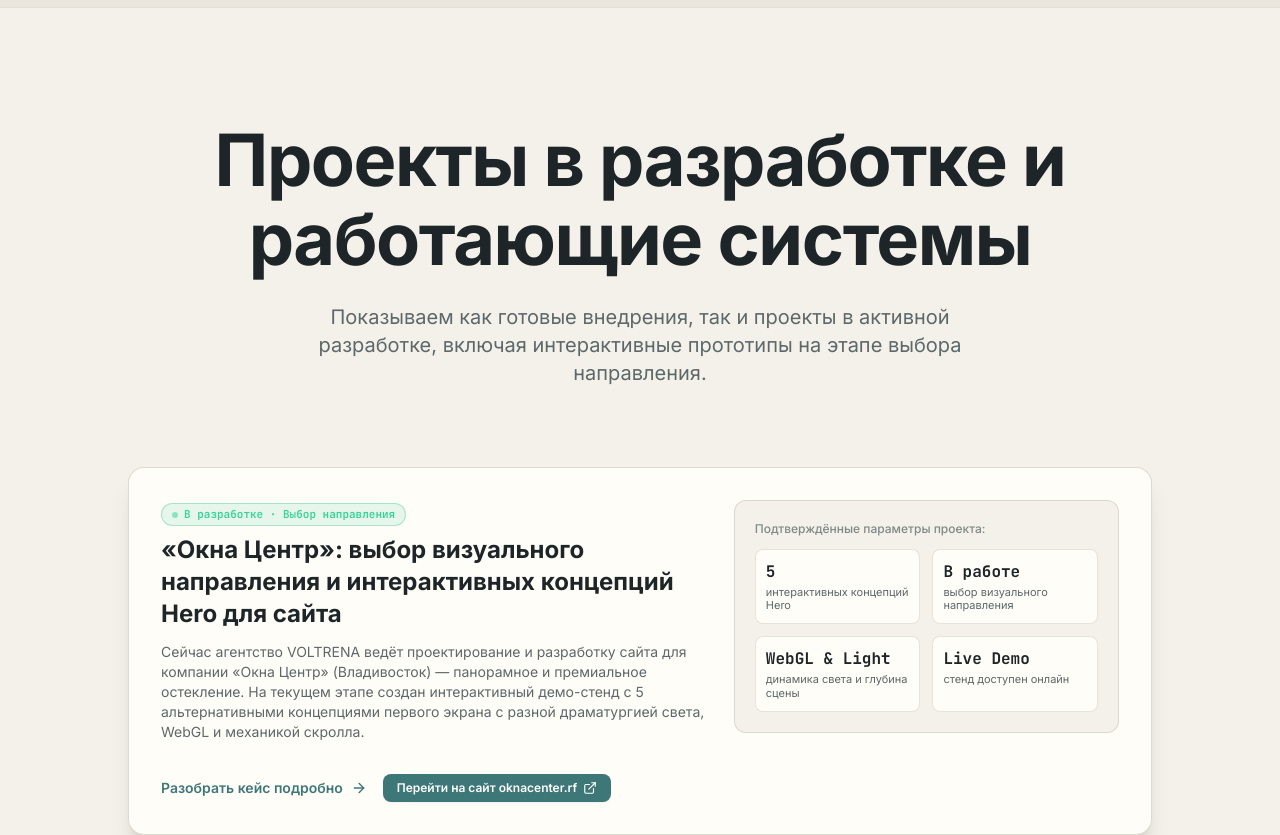
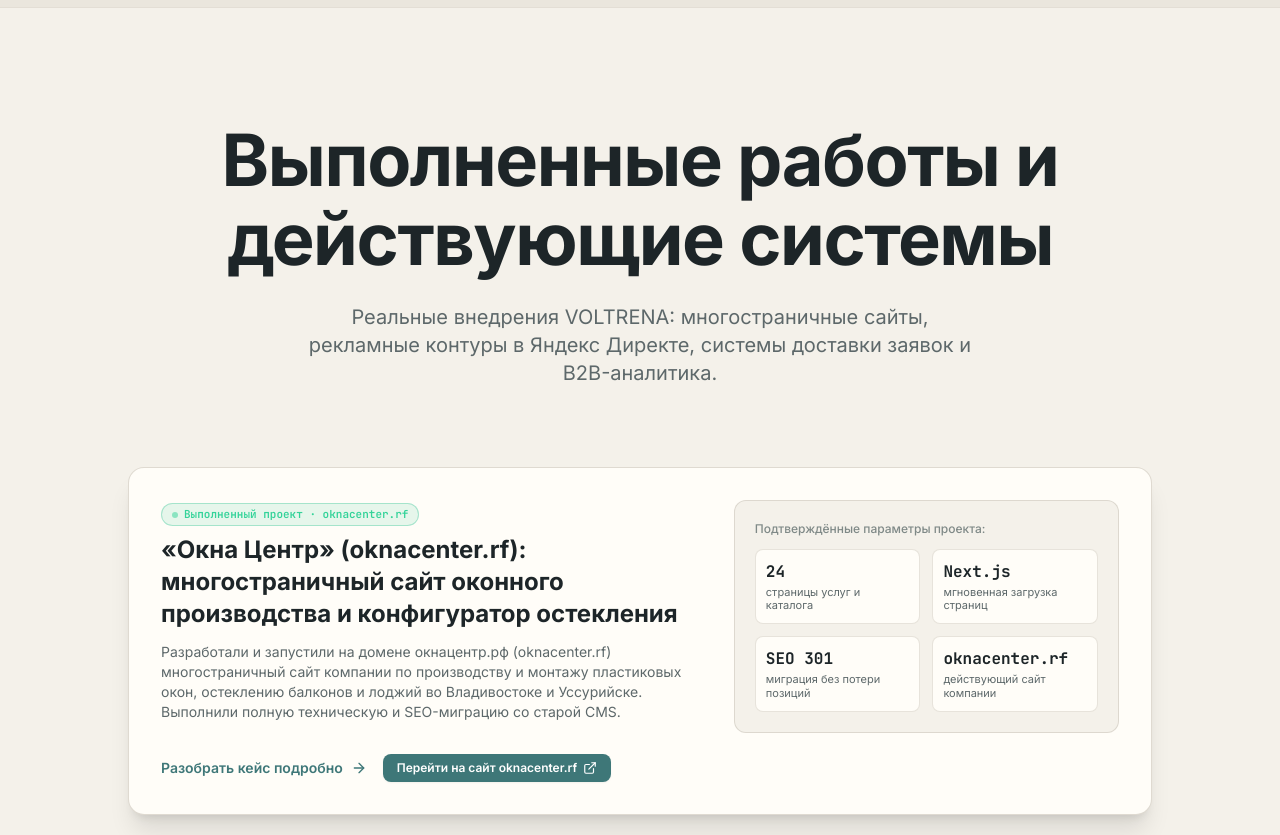
Before and after one commit to kdrkru-del/voltrena-site, a Next.js app: page /cases in a window 1280 px wide. Shown: the part 1000-1835 px from the top of the page. Built offline with nearby package versions, Linux system fonts and the light colour scheme; no server answers.

Commit message:
feat(cases): move okna-center (oknacenter.rf) from in-dev to completed production project across all sections

```diff
--- a/src/components/cases/CasesFeaturedOverview.tsx
+++ b/src/components/cases/CasesFeaturedOverview.tsx
@@ -13,9 +13,9 @@
       <div className="container mx-auto px-4 sm:px-6 max-w-6xl">
         <ScrollReveal>
           <SectionHeading
-            tag="ПРОЕКТЫ"
-            title="Проекты в разработке и работающие системы"
-            subtitle="Показываем как готовые внедрения, так и проекты в активной разработке, включая интерактивные прототипы на этапе выбора направления."
+            tag="ВЫПОЛНЕННЫЕ РАБОТЫ"
+            title="Выполненные работы и действующие системы"
+            subtitle="Реальные внедрения VOLTRENA: многостраничные сайты, рекламные контуры в Яндекс Директе, системы доставки заявок и B2B-аналитика."
             align="center"
           />
         </ScrollReveal>
--- a/src/components/cases/ProofSection.tsx
+++ b/src/components/cases/ProofSection.tsx
@@ -27,13 +27,13 @@
 const secondaryCases = [
   {
     title: 'Окна Центр',
-    system: 'Сайт & Интерактивный конфигуратор',
+    system: 'Система привлечения клиентов',
     systemHref: '/solutions/digital-sales-system/',
-    task: 'Спроектировать премиальный цифровой фасад компании и перевести спрос на панорамное остекление в квалифицированные заявки.',
-    implemented: 'oknacenter.rf → выбор остекления → Яндекс Директ → amoCRM → Telegram замерщика',
-    result: 'Отстройка от типовых оконных каталогов: панорамная подача объектов, интерактивный расчет конструкций и передача параметров остекления прямо в CRM.',
+    task: 'Перенести сайт оконного производства (Владивосток и Уссурийск) со старого конструктора на быстрый стек без потери SEO-позиций.',
+    implemented: 'oknacenter.rf (24 страницы Next.js) → SEO 301 миграция → конфигуратор расчёта → отдел замеров',
+    result: 'Мгновенная загрузка 24 посадочных страниц по окнам и лоджиям, интерактивный расчёт конструкций и доставка заявок без спама.',
     href: '/cases/#okna-center',
-    externalDemoUrl: 'https://окнацентр.рф',
+    externalDemoUrl: 'https://окнацентр.рф/',
     externalDemoLabel: 'oknacenter.rf',
   },
   {
--- a/src/components/sections/HomeClientIntentNavigator.tsx
+++ b/src/components/sections/HomeClientIntentNavigator.tsx
@@ -163,7 +163,7 @@
                   </div>
 
                   <a
-                    href="https://окнацентр.рф"
+                    href="https://окнацентр.рф/"
                     target="_blank"
                     rel="noopener noreferrer"
                     className="block p-4 rounded-xl bg-[#FFFDF8] border border-[#D7D3C8] hover:border-[#C9854D] transition-all group"
@@ -173,10 +173,10 @@
                       <ArrowUpRight className="w-3.5 h-3.5 group-hover:translate-x-0.5 group-hover:-translate-y-0.5 transition-transform" />
                     </div>
                     <div className="font-bold text-[#1D2528] text-sm group-hover:text-[#3E7778] transition-colors">
-                      Окна Центр · Панорамное остекление
+                      Окна Центр · Оконное производство (24 страницы)
                     </div>
                     <div className="text-xs text-[#5D686A] mt-1">
-                      Интерактивный конфигуратор конструкций, связка с amoCRM и Telegram инженера.
+                      Многостраничный сайт на Next.js, SEO 301 миграция, конфигуратор расчёта и запись на замер.
                     </div>
                   </a>
 
--- a/src/components/service/SelectedWebsitesShowcase.tsx
+++ b/src/components/service/SelectedWebsitesShowcase.tsx
@@ -20,6 +20,19 @@
 }
 
 const projects: SelectedProject[] = [
+  {
+    id: 'okna-center',
+    title: 'Окна Центр',
+    label: 'MANUFACTURING & GLAZING / 24-PAGE NEXT.JS SITE',
+    url: 'https://окнацентр.рф/',
+    displayDomain: 'oknacenter.rf',
+    description: 'Многостраничный сайт оконного производства и монтажа во Владивостоке и Уссурийске (24 канонические страницы на Next.js). Полная миграция со старой CMS с сохранением поискового трафика.',
+    additionalText: 'Структура охватывает пластиковые окна, комплексное остекление и внутреннюю отделку балконов и лоджий, коттеджи и панорамные конструкции. Встроен интерактивный конфигуратор расчёта стоимости и быстрая отправка заявки в отдел замеров.',
+    tags: ['Next.js', '24 Pages', 'SEO 301 Migration', 'Online Configurator', 'Yandex Metrica'],
+    goal: 'привлечение целевого поискового спроса по Приморскому краю и запись на замер.',
+    image: '/images/projects/okna-center.svg',
+    accentColor: 'text-[#C9854D] border-[#C9854D]/30 bg-[#C9854D]/10',
+  },
   {
     id: 'zelenyi-srez',
     title: 'Зелёный Срез',
@@ -45,19 +58,6 @@
     goal: 'превращать нишевой поисковый спрос в целевые обращения.',
     image: '/images/projects/techuchet.jpg',
     accentColor: 'text-blue-400 border-blue-500/30 bg-blue-500/10',
-  },
-  {
-    id: 'okna-center',
-    title: 'Окна Центр',
-    label: 'ARCHITECTURAL GLAZING / PREMIUM CONFIGURATOR',
-    url: 'https://окнацентр.рф',
-    displayDomain: 'oknacenter.rf',
-    description: 'Сайт компании по архитектурному и панорамному остеклению во Владивостоке. Чистый цифровой фасад, передающий масштаб архитектуры, приморские виды и статус премиальных конструкций.',
-    additionalText: 'В архитектуру заложена интерактивная презентация решений, онлайн-конфигуратор остекления и мгновенная передача параметров объекта инженеру по замерам.',
-    tags: ['Next.js', 'Architectural Glazing', 'Interactive 3D/Light', 'Online Configurator', 'Direct CRM Lead'],
-    goal: 'презентация сложных архитектурных решений и квалификация заявок на панорамное остекление.',
-    image: '/images/projects/okna-center.svg',
-    accentColor: 'text-[#C9854D] border-[#C9854D]/30 bg-[#C9854D]/10',
   },
   {
     id: 'globerion',
--- a/src/data/cases.ts
+++ b/src/data/cases.ts
@@ -27,43 +27,43 @@
     id: 'okna-center',
     slug: 'okna-center',
     anchorId: 'okna-center',
-    label: 'Client Project / In Production / Web Design & Development',
-    statusBadge: 'В разработке · Выбор направления',
-    title: '«Окна Центр»: выбор визуального направления и интерактивных концепций Hero для сайта',
-    shortDescription: 'Сейчас агентство VOLTRENA ведёт проектирование и разработку сайта для компании «Окна Центр» (Владивосток) — панорамное и премиальное остекление. На текущем этапе создан интерактивный демо-стенд с 5 альтернативными концепциями первого экрана с разной драматургией света, WebGL и механикой скролла.',
-    problem: 'Рынку остекления свойственны шаблонные сайты-каталоги без характера. Для компании во Владивостоке требовалось найти визуальный язык, передающий масштабы архитектуры, приморский климат, панорамные виды на Золотой Рог и статус премиального остекления, протестировав динамику первого экрана на живых прототипах.',
+    label: 'Client Project / Website Development + SEO Migration + Lead Delivery',
+    statusBadge: 'Выполненный проект · oknacenter.rf',
+    title: '«Окна Центр» (oknacenter.rf): многостраничный сайт оконного производства и конфигуратор остекления',
+    shortDescription: 'Разработали и запустили на домене окнацентр.рф (oknacenter.rf) многостраничный сайт компании по производству и монтажу пластиковых окон, остеклению балконов и лоджий во Владивостоке и Уссурийске. Выполнили полную техническую и SEO-миграцию со старой CMS.',
+    problem: 'Прежний сайт на конструкторе uKit устарел визуально и технически, медленно загружался на смартфонах и терял конверсию на формах. Требовалось разработать быстрый сайт на Next.js, сохранить накопленный поисковый трафик через карту 301-редиректов и выстроить удобный путь от выбора профиля до записи на бесплатный замер.',
     whatWasBuilt: [
-      'Спроектированы 5 авторских концепций первого экрана: «Архитектура света», «Живой Владивосток» (WebGL), «Окно на Владивосток», «Стеклянные панели» и «Морозное стекло»; ',
-      'Разработан интерактивный демонстрационный стенд для онлайн-тестирования динамики света, глубины сцены и механики скролла заказчиком;',
-      'Проработаны разные сценарии взаимодействия: от атмосферного погружения сквозь дымку до интерактивного отклика на движение курсора;',
-      'Подготовлена архитектура конверсионного слоя: первый экран → каталог решений → калькулятор остекления → заявка.',
+      '24 канонические страницы: пластиковые окна, комплексное остекление и отделка балконов, панорамные конструкции, остекление коттеджей и сервис;',
+      'Интерактивный расчёт стоимости остекления с выбором типа конструкции и параметров помещения;',
+      'Полная SEO-миграция со старой платформы: сохранение весов страниц, карта 301-редиректов, микроразметка Schema.org и sitemap.xml;',
+      'Система доставки заявок с защитой от спама (honeypot) и быстрыми сценариями связи для Владивостока и Уссурийска;',
+      'Интеграция Яндекс Метрики с фиксацией целевых событий отправки форм (form_submit).',
     ],
     metrics: [
-      { value: '5', label: 'интерактивных концепций Hero' },
-      { value: 'В работе', label: 'выбор визуального направления' },
-      { value: 'WebGL & Light', label: 'динамика света и глубина сцены' },
-      { value: 'Live Demo', label: 'стенд доступен онлайн' },
+      { value: '24', label: 'страницы услуг и каталога' },
+      { value: 'Next.js', label: 'мгновенная загрузка страниц' },
+      { value: 'SEO 301', label: 'миграция без потери позиций' },
+      { value: 'oknacenter.rf', label: 'действующий сайт компании' },
     ],
-    systemFlow: ['Анализ позиционирования', '5 концепций Hero', 'Интерактивный демо-стенд', 'Выбор направления', 'Разработка структуры сайта'],
+    systemFlow: ['Поисковый спрос', 'Страница услуги (24 раздела)', 'Конфигуратор расчёта', 'Заявка с параметрами', 'Яндекс Метрика & отдел замеров'],
     verifiableArtifacts: [
-      'Действующий проект компании: oknacenter.rf (окнацентр.рф);',
-      'Интерактивный демонстрационный стенд с 5 рабочими концепциями Hero;',
-      'Рабочие интерактивные прототипы на WebGL и Canvas с динамикой света;',
-      'Конфигуратор параметров конструкций для моментальной передачи замерщику.',
+      'Действующий сайт компании: окнацентр.рф (oknacenter.rf);',
+      '24 специализированные страницы по направлениям остекления и отделки лоджий;',
+      'Интерактивный конфигуратор расчёта и формы записи на замер;',
+      'Настроенная аналитика Яндекс Метрики и валидация обращений.',
     ],
-    resultStatement: 'Сформирован премиальный цифровой фасад компании: интерактивная презентация фасадных решений отстраивает компанию от шаблонных оконных сайтов, а конфигуратор передает параметры остекления прямо в CRM.',
-    limitations: 'Параметры и стоимость фасадного остекления рассчитываются индивидуально с учетом ветровых и снеговых нагрузок Приморья; окончательная смета фиксируется после инструментального замера.',
-    externalDemoUrl: 'https://окнацентр.рф',
+    resultStatement: 'Компания получила быстрый современный сайт на чистом коде (Next.js) вместо устаревшего конструктора: все 24 посадочные страницы работают на привлечение поискового спроса, а заявки с параметрами сразу поступают в отдел замеров во Владивостоке и Уссурийске.',
+    limitations: 'Точная смета изготовления и монтажа конструкций фиксируется инженером-замерщиком на объекте с учётом фактических габаритов проёма, этажности и ветровой нагрузки Приморья.',
+    externalDemoUrl: 'https://окнацентр.рф/',
     externalDemoLabel: 'Перейти на сайт oknacenter.rf',
     demoData: {
       type: 'delivery',
-      badge: 'Стенд 5 концепций первого экрана',
+      badge: 'Архитектура сайта oknacenter.rf',
       rows: [
-        { label: 'Вариант 1: Архитектура света', value: 'Объемный луч естественного света, смена времени суток', status: 'Интерактивный прототип готов' },
-        { label: 'Вариант 2: Живой Владивосток', value: 'WebGL-глубина, движение камеры за курсором мыши, огни бухты', status: 'Интерактивный прототип готов' },
-        { label: 'Вариант 3: Окно на Владивосток', value: 'Панорама Золотого моста, рассеивающаяся приморская дымка', status: 'Интерактивный прототип готов' },
-        { label: 'Вариант 4: Стеклянные панели', value: 'Архитектурный фасад, сход матовых панелей в единое стекло', status: 'Интерактивный прототип готов' },
-        { label: 'Вариант 5: Морозное стекло', value: 'Морозный иней, диагональная волна тепла со световым бликом', status: 'Интерактивный прототип готов' },
+        { label: 'География работы', value: 'Владивосток и Уссурийск (Приморский край)', status: 'Локализация' },
+        { label: 'Структура сайта', value: '24 канонические страницы (окна, балконы, лоджии, коттеджи)', status: 'SEO-миграция' },
+        { label: 'Технологический стек', value: 'Next.js Static Export + Tailwind CSS + Schema.org', status: 'PageSpeed 95+' },
+        { label: 'Конверсионный контур', value: 'Расчёт остекления → Защита от спама → Отдел замеров', status: 'В продакшене' },
       ],
     },
   },
```
Also changed, not shown: src/components/cases/CaseDetailSections.tsx (+2 -30 lines).
